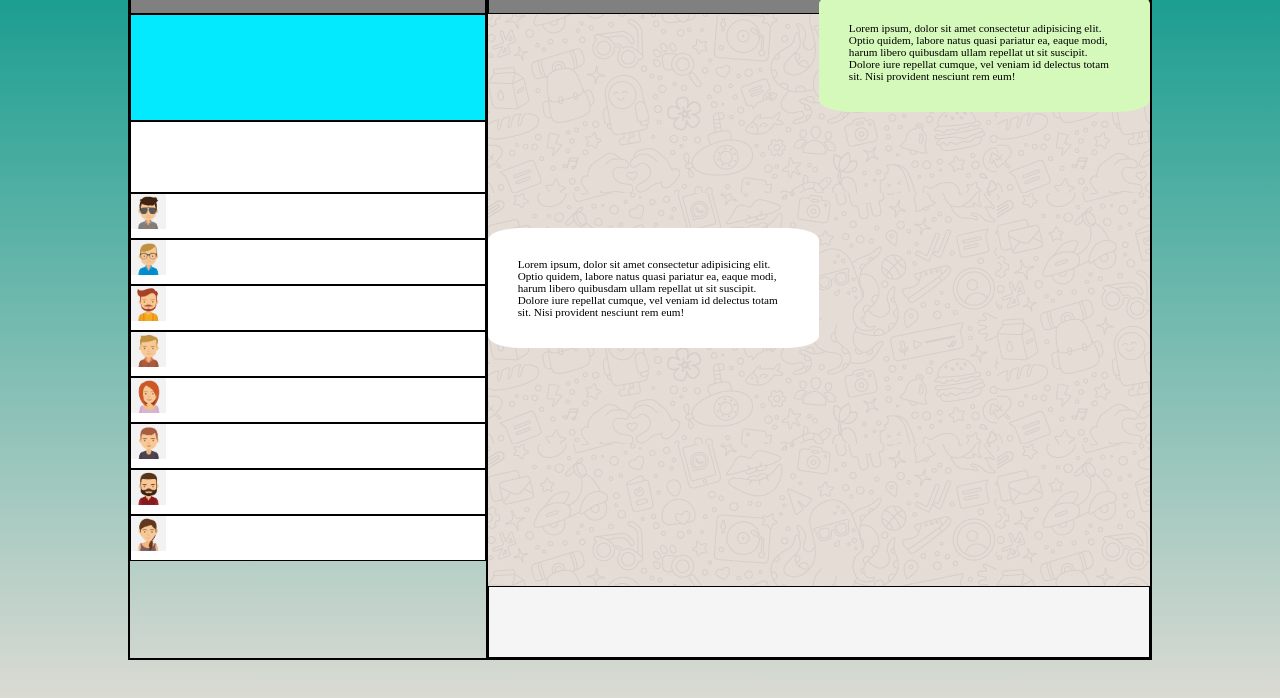
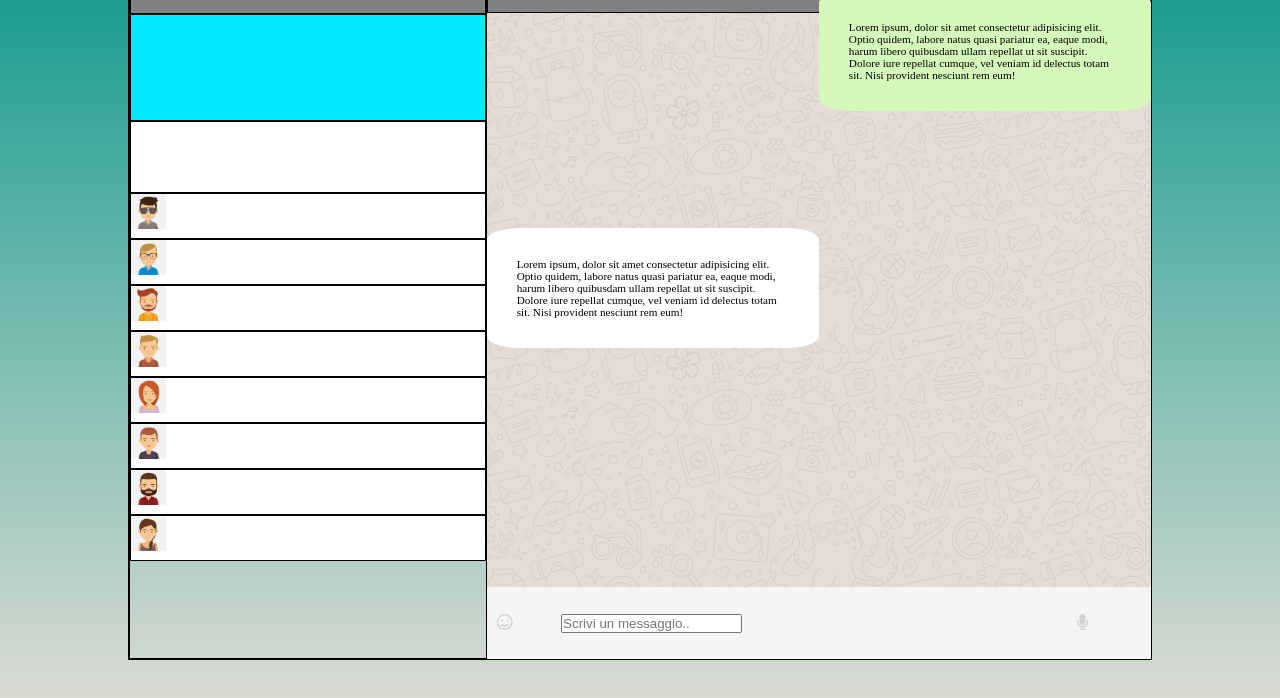
Before and after one commit to SimoneMicheleAllocca/html-css-boolzapp, a plain HTML site: page index.html in a window 1280 px wide. Shown: the part 100-798 px from the top of the page. Drawn offline with Linux system fonts and the light colour scheme.

Commit message:
add: input-messages

```diff
--- a/css/style.css
+++ b/css/style.css
@@ -74,7 +74,6 @@ img{
 .chat{
     flex-direction: column;
     width: 65%;
-    border: 1px solid;
     position: relative;
     background-image: url(../img/mine.jpg);
     position: relative;
@@ -124,9 +123,18 @@ img{
 
 .f-chat{
     background-color: whitesmoke;
-    border: 1px solid;
     height: 10%;
     width: 100%;
     position: absolute;
     bottom: 0;
+    justify-content: space-between;
+    align-items: center;
+    padding: 10px;
 }
+.text-aerea{
+    width: 80%;
+}
+.emoji, .mic{
+    width: 10%;
+    color: lightgrey;
+}
--- a/index.html
+++ b/index.html
@@ -113,8 +113,16 @@
                     </p>
                 </div>
 
-                <footer class="f-chat">
-
+                <footer class="f-chat flex">
+                    <div class="emoji">
+                        <i class="fa-regular fa-face-smile"></i>
+                    </div>
+                    <div class="text-aerea">
+                        <input type="text" placeholder="Scrivi un messaggio..">
+                    </div>
+                    <div class="mic">
+                        <i class="fa-solid fa-microphone"></i>
+                    </div>
                 </footer>
 
              </div>
```
